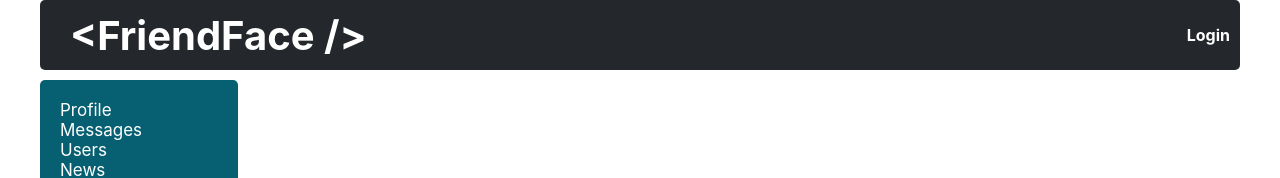
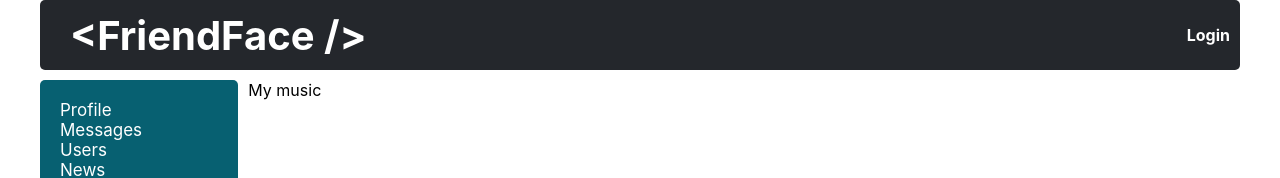
Before and after one commit to Normanar/my-nett2, a React (Create React App) app: page /music in a window 1280 px wide. Shown: the top 178 px of the page. Built offline with nearby package versions, Linux system fonts and the light colour scheme; no server answers.

Commit message:
music component update and text

```diff
--- a/src/App.tsx
+++ b/src/App.tsx
@@ -7,6 +7,7 @@ import UsersContainer from "./components/Users/UsersContainer";
 import ProfileContainer from "./components/Profile/ProfileContainer";
 import HeaderContainer from "./components/Header/HeaderContainer";
 import {News} from "./components/News/News";
+import {Music} from "./components/Music/Music";
 
 function App() {
 
@@ -20,6 +21,7 @@ function App() {
                     <Route path={"/profile/:userId?"} render={() => <ProfileContainer/>}/>
                     <Route path={"/users"} render={() => <UsersContainer/>}/>
                     <Route path={"/news"} render={() => <News/>}/>
+                    <Route path={"/music"} render={() => <Music/>}/>
                 </div>
             </div>
         </BrowserRouter>
--- a/src/components/Music/Music.tsx
+++ b/src/components/Music/Music.tsx
@@ -2,7 +2,7 @@ import React from "react";
 
 export const Music = () => {
     return (
-        <div>
+        <div style={ {color: "black"} }>
             My music
         </div>
     )
```
